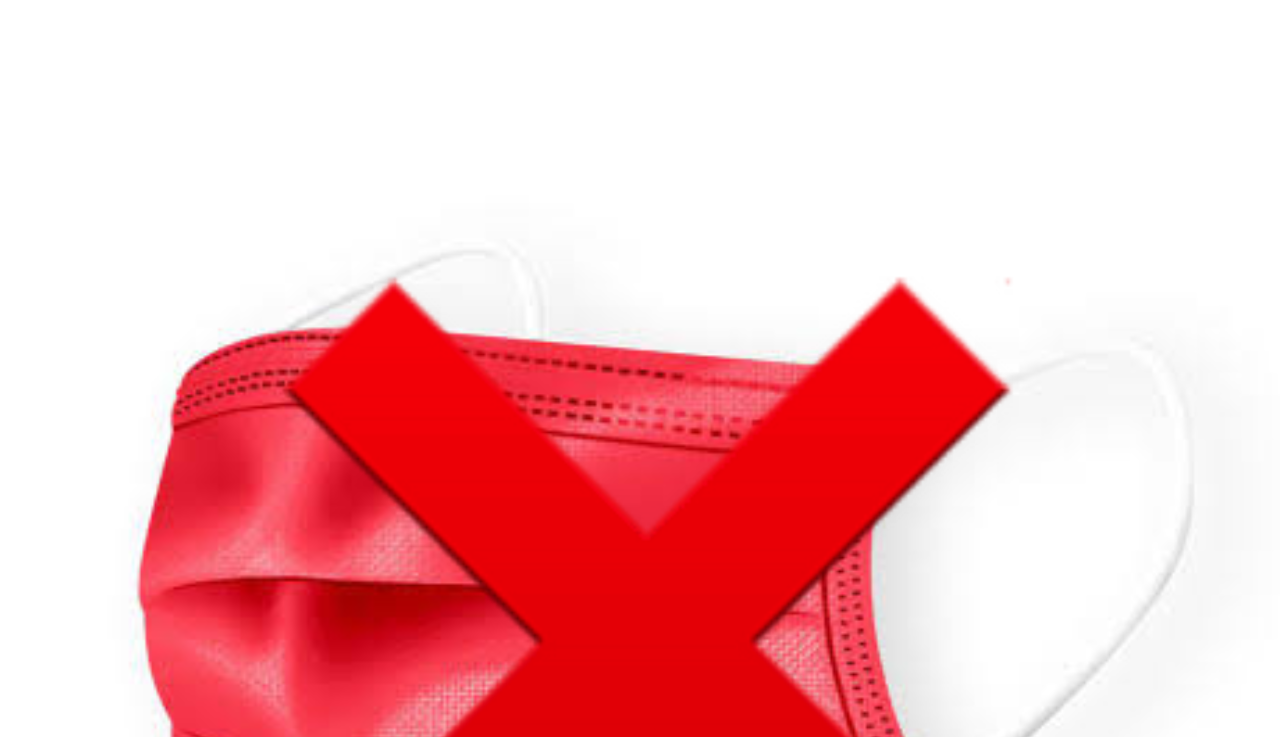
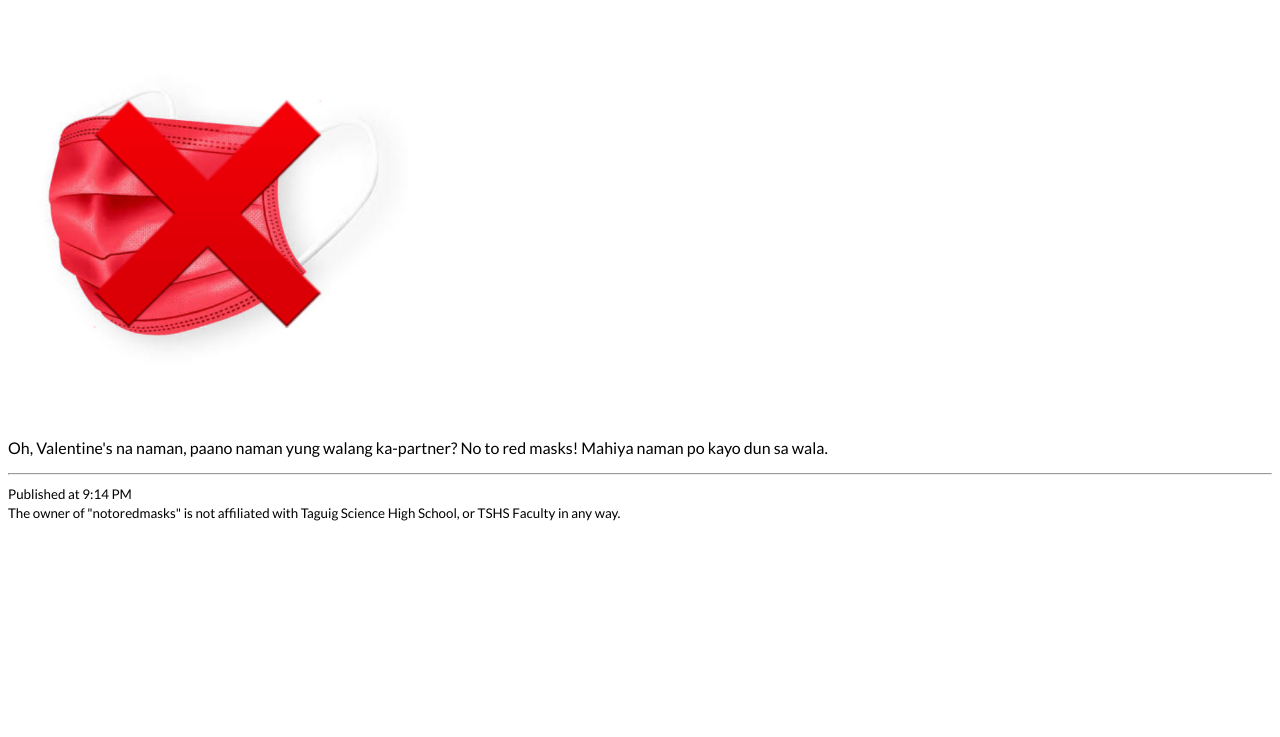
Before and after one commit to notoredmasks/notoredmasks.github.io, a plain HTML site: page index.html in a window 1280 px wide. Shown: the part 63-800 px from the top of the page. Drawn offline with Linux system fonts and the light colour scheme.

Commit message:
width update

```diff
--- a/index.html
+++ b/index.html
@@ -24,7 +24,7 @@
     <h1>No to red masks!</h1>
     <!--minadali na ng programmer ang code eh hahaha kaya launti lang laman-->
     <!--teka bat ka nandito sa devtools-->
-    <img src="mask.png" alt="Red mask on cross, huwag na kasi!">
+    <img style="width:400px;height:auto;" src="mask.png" alt="Red mask on cross, huwag na kasi!">
     <p>Oh, Valentine's na naman, paano naman yung walang ka-partner? No to red masks! Mahiya naman po kayo dun sa wala.</p>
     <!-- AddToAny BEGIN -->
 <div class="a2a_kit a2a_kit_size_32 a2a_default_style">
```
